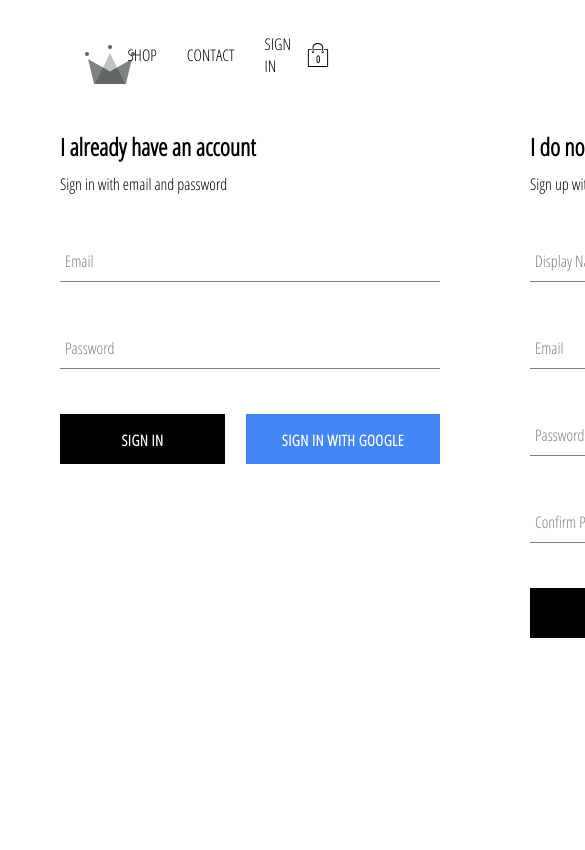
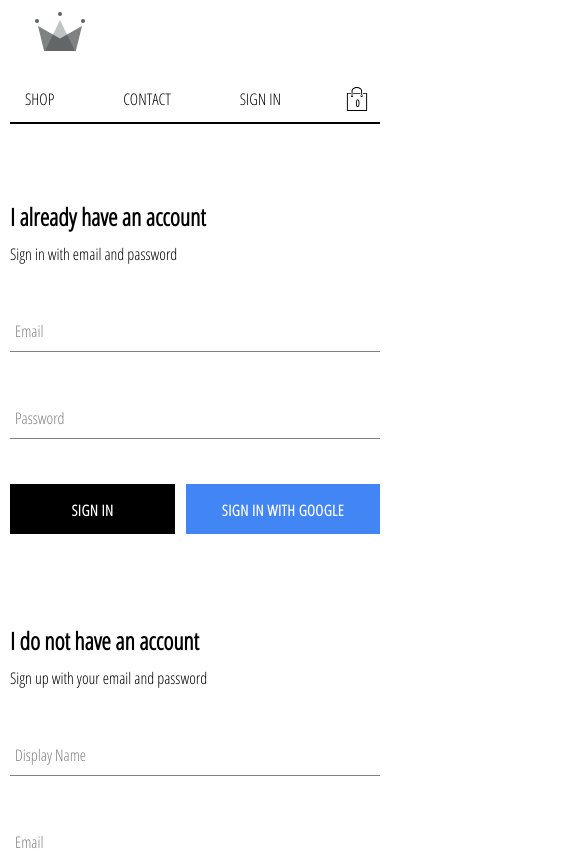
Before and after one commit to jorgescript/crwn-clothing, a React (Create React App) app: page /signin in a window 390 px wide. Shown: the top 850 px of the page, 585 px wide, since content can reach past the window. Built offline with nearby package versions, Linux system fonts and the light colour scheme; no server answers.

Commit message:
Se añadieron media queris para hacer el sitio responsivo

```diff
--- a/src/App.js
+++ b/src/App.js
@@ -19,7 +19,7 @@ import SignInAndSignUp from "./pages/sign-in-sign-up/sign-in-and-sign-up.compone
 import checkoutPage from "./pages/cheackout/checkout.component";
 
 /* estilos */
-import "./App.css";
+import { GloblaStyles } from "./global.styles";
 
 const App = ({ checkUserSeesion, currentUser }) => {
   /* useEfect */
@@ -29,6 +29,7 @@ const App = ({ checkUserSeesion, currentUser }) => {
 
   return (
     <div>
+      <GloblaStyles />
       <Header />
       <Switch>
         <Route exact path="/" component={HomePage} />
--- a/src/components/collection-item/collection-item.styles.jsx
+++ b/src/components/collection-item/collection-item.styles.jsx
@@ -19,6 +19,17 @@ export const CollectionItemContainer = styled.div`
       display: flex;
     }
   }
+  @media screen and (max-width: 800px) {
+    width: 40vw;
+    &:hover {
+      .image {
+        opacity: unset;
+      }
+      button {
+        opacity: unset;
+      }
+    }
+  }
 `;
 
 export const CollectionItemBGImage = styled.div`
@@ -36,6 +47,12 @@ export const CollectionItemButton = styled(CustomButton)`
   position: absolute;
   top: 255px;
   display: none;
+  @media screen and (max-width: 800px) {
+    display: block;
+    opacity: 0.9;
+    min-width: unset;
+    padding: 0 10px;
+  }
 `;
 
 export const ColletionItemFooter = styled.div`
--- a/src/components/collection-preview/collection-preview.styles.jsx
+++ b/src/components/collection-preview/collection-preview.styles.jsx
@@ -4,6 +4,9 @@ export const CollectionPreviewContainer = styled.div`
   display: flex;
   flex-direction: column;
   margin-bottom: 30px;
+  @media screen and (max-width: 800px) {
+    align-items: center;
+  }
 `;
 
 export const CollectionPreviewTitle = styled.h1`
@@ -14,4 +17,9 @@ export const CollectionPreviewTitle = styled.h1`
 export const PreviewContainer = styled.div`
   display: flex;
   justify-content: space-between;
+  @media screen and (max-width: 800px) {
+    display: grid;
+    grid-template-columns: 1fr 1fr;
+    grid-gap: 15px;
+  }
 `;
--- a/src/components/directory/directory.styles.jsx
+++ b/src/components/directory/directory.styles.jsx
@@ -5,4 +5,7 @@ export const DirectoryContainer = styled.div`
   display: flex;
   flex-wrap: wrap;
   justify-content: space-between;
+  @media screen and (max-width: 800px) {
+    flex-direction: column;
+  }
 `;
--- a/src/components/header/header.styles.jsx
+++ b/src/components/header/header.styles.jsx
@@ -7,12 +7,21 @@ export const HeaderContainer = styled.div`
   display: flex;
   justify-content: space-between;
   margin-bottom: 25px;
+  @media screen and (max-width: 800px) {
+    flex-direction: column;
+    justify-content: center;
+    align-items: center;
+    margin-bottom: 100px;
+  }
 `;
 
 export const LogoContainer = styled(Link)`
   height: 100%;
   width: 70px;
   padding: 25px;
+  @media screen and (max-width: 800px) {
+    align-self: start;
+  }
 `;
 
 export const OptionsContainer = styled.div`
@@ -21,6 +30,13 @@ export const OptionsContainer = styled.div`
   display: flex;
   align-items: center;
   justify-content: flex-end;
+  @media screen and (max-width: 800px) {
+    margin-top: 20px;
+    flex: 1;
+    width: 100%;
+    justify-content: space-between;
+    border-bottom: 2px solid #000000;
+  }
 `;
 
 const optionsContainerStyles = css`
--- a/src/components/sign-in/sign-in.styles.jsx
+++ b/src/components/sign-in/sign-in.styles.jsx
@@ -1,9 +1,14 @@
 import styled from "styled-components";
 
 export const SignInContainer = styled.div`
-  width: 380px;
+  flex: 0 0 45%;
   display: flex;
   flex-direction: column;
+  @media screen and (max-width: 800px) {
+    flex-direction: column;
+    flex: 1;
+    margin-bottom: 80px;
+  }
 `;
 
 export const SignInTitle = styled.h2`
--- a/src/components/sign-up/sign-up.styles.jsx
+++ b/src/components/sign-up/sign-up.styles.jsx
@@ -1,9 +1,13 @@
 import styled from "styled-components";
 
 export const SignUpContainer = styled.div`
+  flex: 0 0 45%;
   display: flex;
   flex-direction: column;
-  width: 380px;
+  @media screen and (max-width: 800px) {
+    flex-direction: column;
+    flex: 1;
+  }
 `;
 
 export const SignUpTitle = styled.h2`
--- a/src/App.css
+++ b/src/global.styles.jsx
@@ -1,3 +1,6 @@
+import { createGlobalStyle } from "styled-components";
+
+export const GloblaStyles = createGlobalStyle`
 html {
   box-sizing: border-box;
 }
@@ -11,6 +14,9 @@ html {
 body {
   font-family: "Open Sans Condensed", sans-serif;
   padding: 20px 60px;
+  @media screen and (max-width:800px){
+    padding: 20px 10px;
+  }
 }
 
 a {
@@ -21,3 +27,4 @@ a {
 a:hover {
   text-decoration: underline;
 }
+`;
--- a/src/pages/cheackout/checkout.styles.jsx
+++ b/src/pages/cheackout/checkout.styles.jsx
@@ -10,6 +10,9 @@ export const CheckoutPageContainer = styled.div`
   button {
     margin-left: auto;
     margin-top: 50px;
+  }
+  @media screen and (max-width: 800px) {
+    width: 90%;
   }
 `;
 
@@ -27,6 +30,12 @@ export const HeaderBlockContainer = styled.div`
   &:last-child {
     width: 8%;
   }
+  @media screen and (max-width: 800px) {
+    width: 22%;
+    &:last-child {
+      width: 12%;
+    }
+  }
 `;
 
 export const TotalContainer = styled.div`
--- a/src/pages/collection/collection.styles.jsx
+++ b/src/pages/collection/collection.styles.jsx
@@ -17,4 +17,9 @@ export const CollectionItemsContainer = styled.div`
   & > div {
     margin-bottom: 30px;
   }
+  @media screen and (max-width: 800px) {
+    grid-template-columns: 1fr 1fr;
+    grid-gap: 15px;
+    justify-items: center;
+  }
 `;
--- a/src/pages/sign-in-sign-up/sign-in-and-sign-up.styles.jsx
+++ b/src/pages/sign-in-sign-up/sign-in-and-sign-up.styles.jsx
@@ -1,8 +1,11 @@
 import styled from "styled-components";
 
 export const SignInAndSignUpContainer = styled.div`
-  width: 850px;
+  width: 100%;
   display: flex;
   justify-content: space-between;
   margin: 30px auto;
+  @media screen and (max-width: 800px) {
+    flex-direction: column;
+  }
 `;
```
